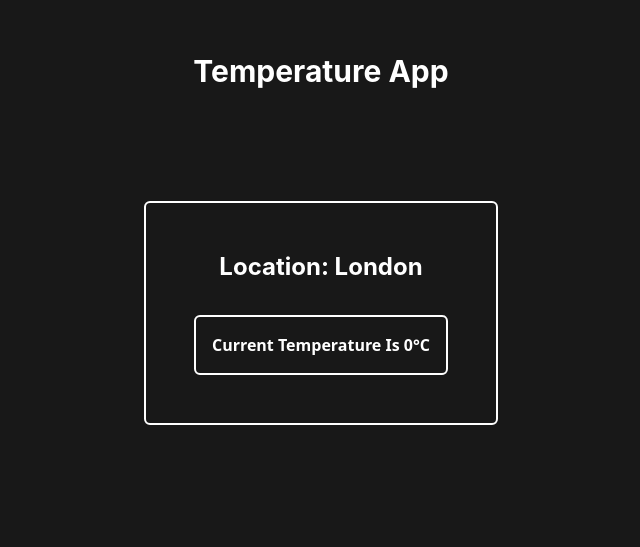
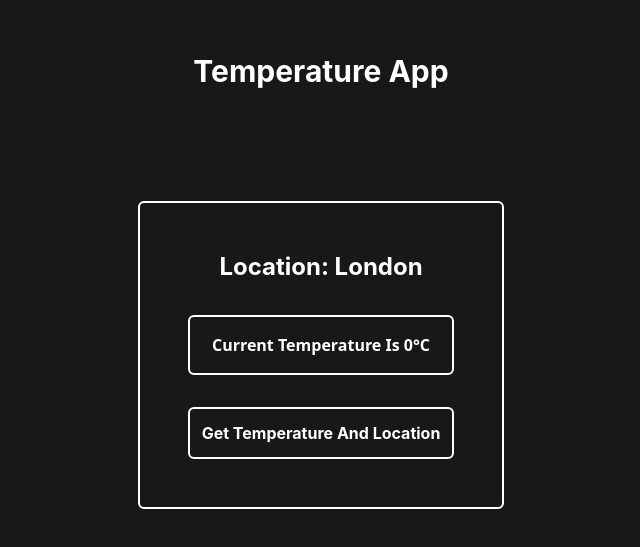
Before and after one commit to Killdroid2342/keylogger, a React (Vite) app: page / in a window 1280 px wide. Shown: the part 107-654 px from the top of the page, without its empty margins (319-959 px from the left). Built offline with nearby package versions, Linux system fonts and the light colour scheme.

Commit message:
added button and styling

```diff
--- a/src/TempAPI/TempAPI.tsx
+++ b/src/TempAPI/TempAPI.tsx
@@ -8,7 +8,7 @@ const TempAPI = () => {
                 <div className=' border-2 border-white flex flex-col rounded-md p-12 '>
                     <h2 className='pb-8 text-2xl text-white font-bold'>Location: London</h2>
                     <p className='text-l font-sans border-2 font-bold border-white p-4 rounded-md text-white'>Current Temperature Is 0°C</p>
-
+                    <button className='border-2 border-white p-3 rounded-md text-l font-bold text-white mt-8'>Get Temperature And Location</button>
                 </div>
             </div>
         </>
```
